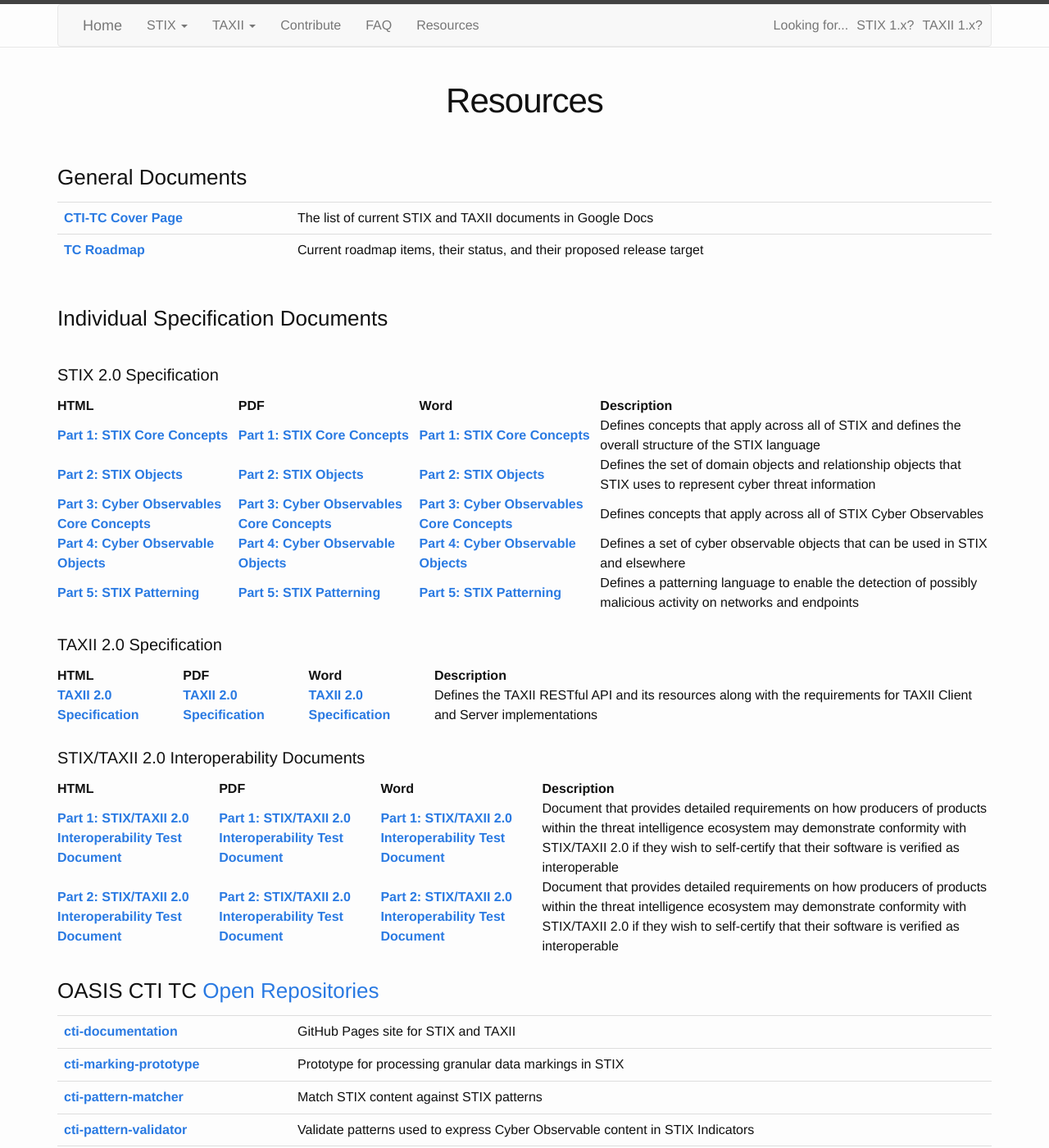
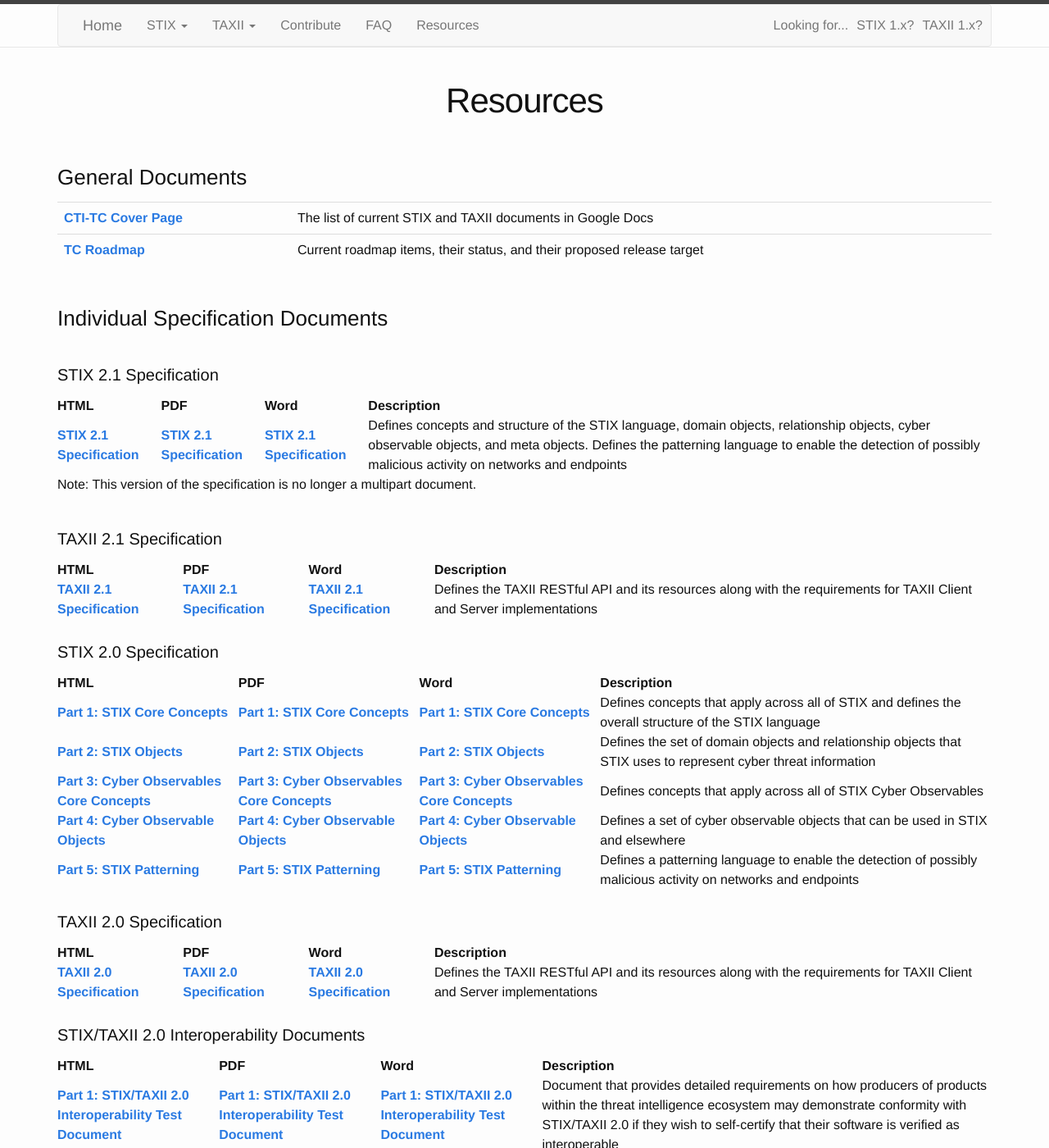
Before and after one commit to oasis-open/cti-documentation, a Jekyll site: the page built from resources.md, in a window 1280 px wide and 1400 px high. Shown: the whole window at 82% size. Built offline with Jekyll 4.4.1, drawn with Linux system fonts in a browser that asks for light colours; some of the changed text lies outside the part shown.

Commit message:
Updating to include 2.1

```diff
--- a/resources.md
+++ b/resources.md
@@ -9,11 +9,27 @@
 
 {: .table .table-hover .table-example .table-desc .table-col1-width}
 | :------: | ----------- |
-|[**CTI-TC Cover Page**](https://docs.google.com/document/d/1yvqWaPPnPW-2NiVCLqzRszcx91ffMowfT5MmE9Nsy_w){: target="_blank"}|The list of current STIX and TAXII documents in Google Docs|
-|[**TC Roadmap**](https://docs.google.com/document/d/1yvqWaPPnPW-2NiVCLqzRszcx91ffMowfT5MmE9Nsy_w/edit#heading=h.rnemfnrew1l4){: target="_blank"}|Current roadmap items, their status, and their proposed release target|
+| [**CTI-TC Cover Page**](https://docs.google.com/document/d/1yvqWaPPnPW-2NiVCLqzRszcx91ffMowfT5MmE9Nsy_w){: target="_blank"} | The list of current STIX and TAXII documents in Google Docs |
+| [**TC Roadmap**](https://docs.google.com/document/d/1yvqWaPPnPW-2NiVCLqzRszcx91ffMowfT5MmE9Nsy_w/edit#heading=h.rnemfnrew1l4){: target="_blank"} | Current roadmap items, their status, and their proposed release target |
 
 
 ### Individual Specification Documents
+
+
+#### STIX 2.1 Specification
+
+| HTML | PDF | Word | Description |
+| --- | --- | --- | --- |
+| [**STIX 2.1 Specification**](https://docs.oasis-open.org/cti/stix/v2.1/cs01/stix-v2.1-cs01.html) | [**STIX 2.1 Specification**](https://docs.oasis-open.org/cti/stix/v2.1/cs01/stix-v2.1-cs01.pdf) | [**STIX 2.1 Specification**](https://docs.oasis-open.org/cti/stix/v2.1/cs01/stix-v2.1-cs01.docx) | Defines concepts and structure of the STIX language, domain objects, relationship objects, cyber observable objects, and meta objects. Defines the patterning language to enable the detection of possibly malicious activity on networks and endpoints |
+
+Note: This version of the specification is no longer a multipart document.
+
+#### TAXII 2.1 Specification
+
+| HTML | PDF | Word | Description |
+| --- | --- | --- | --- |
+| [**TAXII 2.1 Specification**](https://docs.oasis-open.org/cti/taxii/v2.1/cs01/taxii-v2.1-cs01.html) | [**TAXII 2.1 Specification**](https://docs.oasis-open.org/cti/taxii/v2.1/cs01/taxii-v2.1-cs01.pdf) | [**TAXII 2.1 Specification**](https://docs.oasis-open.org/cti/taxii/v2.1/cs01/taxii-v2.1-cs01.docx) | Defines the TAXII RESTful API and its resources along with the requirements for TAXII Client and Server implementations |
+
 
 #### STIX 2.0 Specification
 
```
Also changed, not shown: other parts of resources.md (+14 -13 lines).
